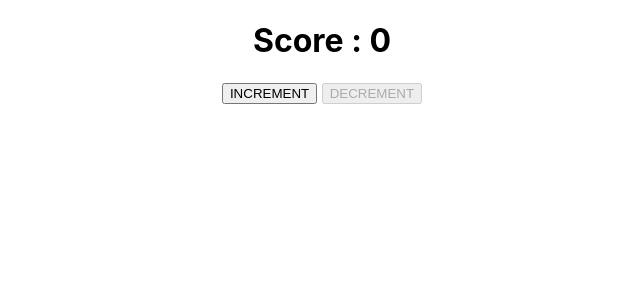
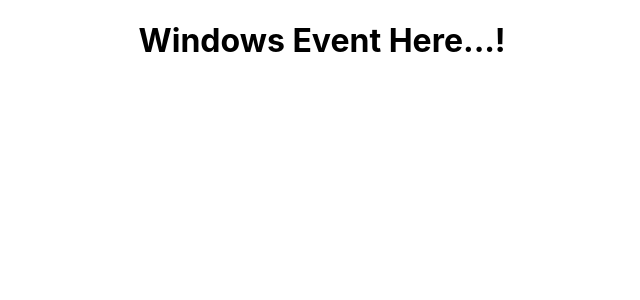
Before and after one commit to rizwaniqbalkhan92/Linkedin-React-Course, a React (Create React App) app: page / in a window 1280 px wide. Shown: the top 300 px of the page, without its empty margins (318-958 px from the left). Built offline with nearby package versions, Linux system fonts and the light colour scheme.

Commit message:
windows events done

```diff
--- a/src/App.js
+++ b/src/App.js
@@ -5,6 +5,7 @@
 import Form from './Components/FormValidation/Form';
 import DogImage from './Components/DogImage/DogImage';
 import ScoreCounter from './Components/ScoreCounter/ScoreCounter';
+import WindowEvents from './Components/WindowsEvents/WindowEvents';
 
 function App() {
   return (
@@ -13,7 +14,8 @@
       {/* <DarkMode/> */}
       {/* <Form/> */}
       {/* <DogImage/> */}
-      <ScoreCounter/>
+      {/* <ScoreCounter/> */}
+    <WindowEvents/>
     </div>
   );
 }
--- /dev/null
+++ b/src/Components/WindowsEvents/WindowEvents.js
@@ -0,0 +1,26 @@
+import React, { useEffect } from 'react'
+
+const WindowEvents = () => {
+    useEffect(() => {
+
+        const doubleCLick = () => {
+            alert(' Mouse Pressed ')
+        }
+        window.addEventListener('dblclick', doubleCLick);
+        return () => window.removeEventListener("dblclick", doubleCLick);
+
+    }, [])
+
+
+
+
+    return (
+        <div>
+            <h1>Windows Event Here...!</h1>
+
+
+        </div>
+    )
+}
+
+export default WindowEvents
```
